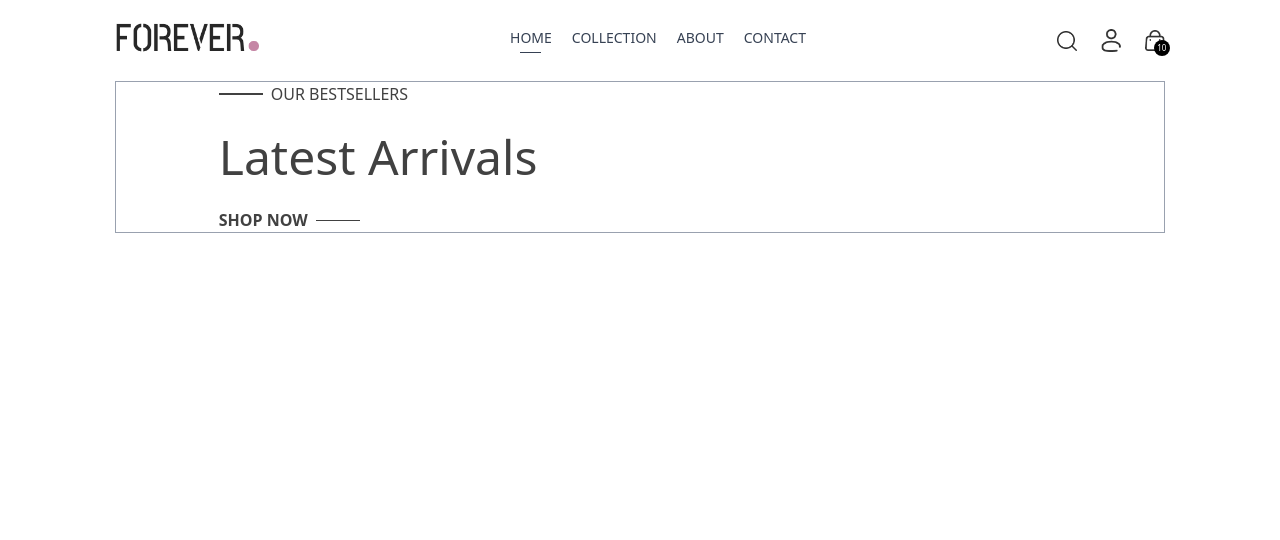
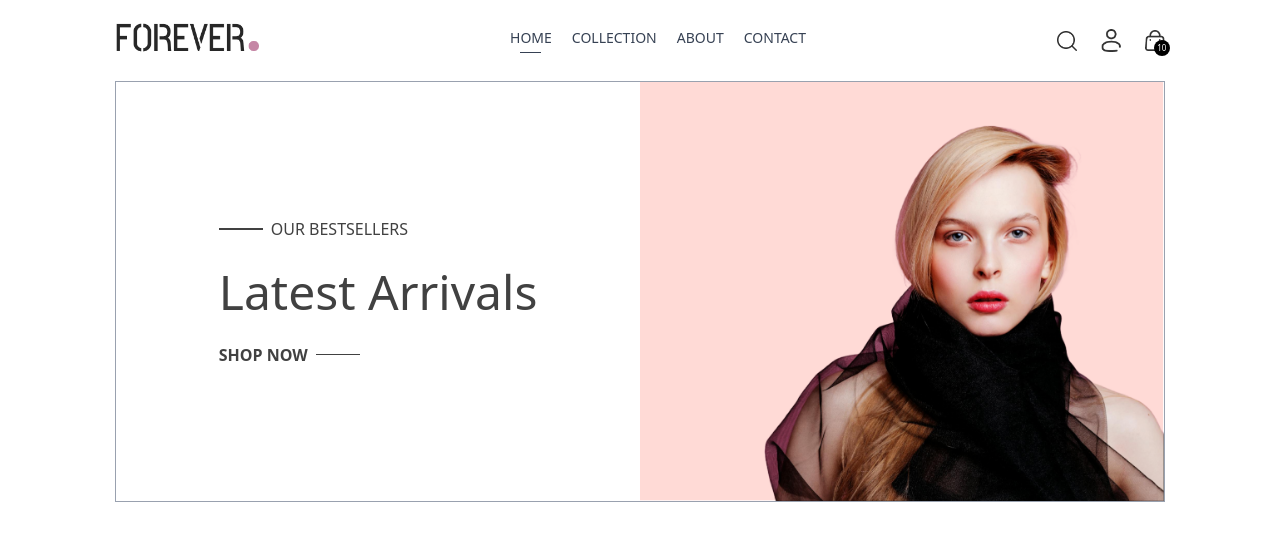
Before and after one commit to SachinKamalinda/ecommerce-app, a React (Vite) app in the folder frontend/: page / in a window 1280 px wide. Shown: the top 540 px of the page. Built offline with nearby package versions, Linux system fonts and the light colour scheme; the HTML template or start-up script is replaced by a standard one.

Commit message:
Add Hero component with image and text sections for showcasing latest arrivals

```diff
--- a/frontend/src/components/Hero.jsx
+++ b/frontend/src/components/Hero.jsx
@@ -1,4 +1,5 @@
 import React from 'react'
+import { assets } from '../assets/assets'
 
 const Hero = () => {
   return (
@@ -18,6 +19,8 @@ const Hero = () => {
 
         </div>
       </div>
+      {/* Hero Right Section */}
+      <img className='w-full sm:w-1/2' src={assets.hero_img} alt="" />
     </div>
   )
 }
```
